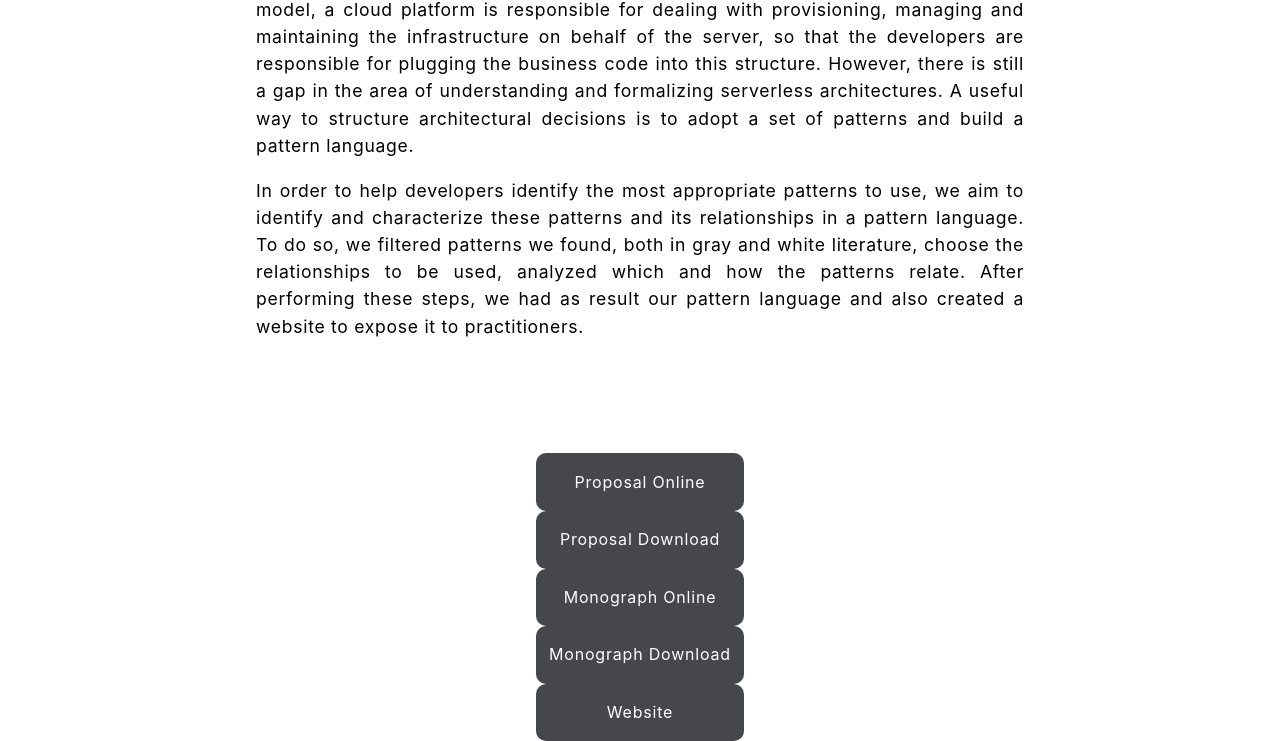
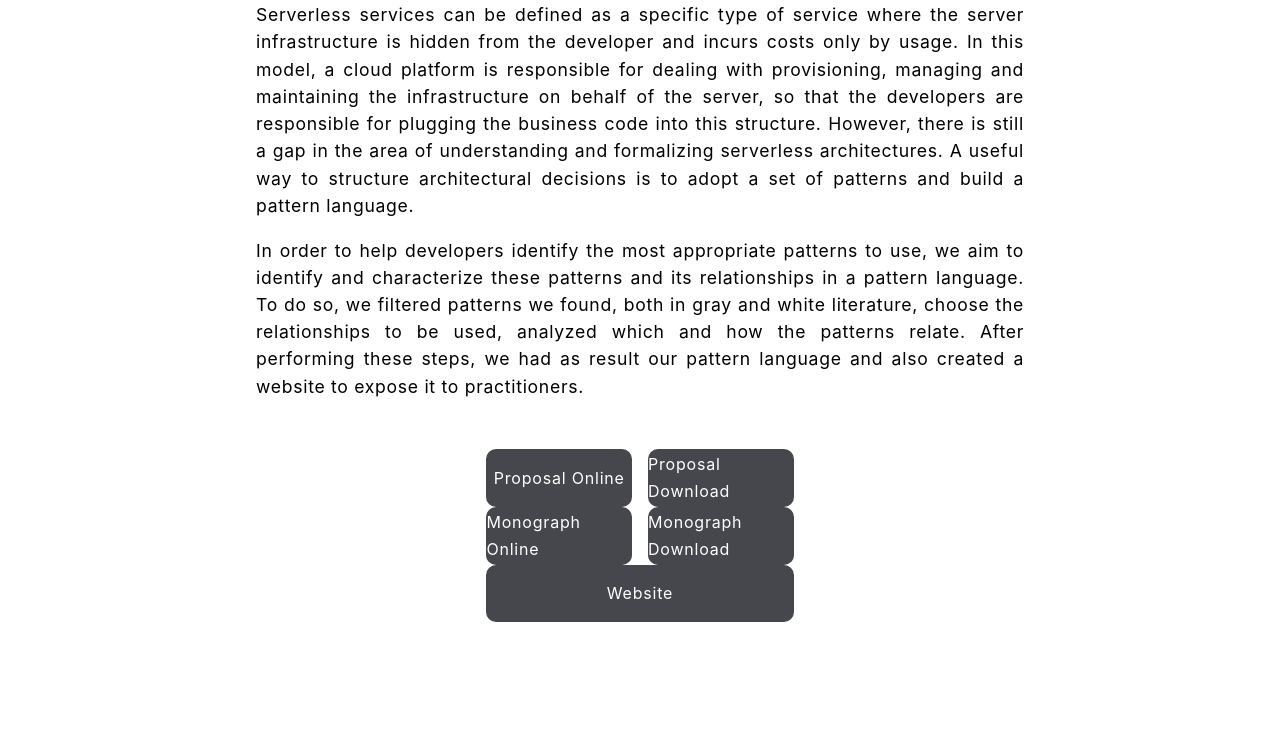
Before and after one commit to Leandrigues/monograph-website, a plain HTML site: page index.html in a window 1280 px wide. Shown: the part 204-945 px from the top of the page. After the commit the page ends 826 px from the top, so only its background shows below. Drawn offline with Linux system fonts and the light colour scheme.

Commit message:
Update style

```diff
--- a/index.html
+++ b/index.html
@@ -42,7 +42,7 @@
                 <a href="./proposal.pdf" target="_blank" download>Proposal Download</a>
                 <a href="https://github.com/Leandrigues/monograph-website/blob/main/monograph.pdf" target="_blank">Monograph Online</a>
                 <a href="./monograph.pdf" target="_blank" download>Monograph Download</a>
-                <a href="https://serverlesspatternlanguage.surge.sh" target="_blank">Website</a>
+                <a href="https://serverlesspatternlanguage.surge.sh" class="website" target="_blank">Website</a>
             </div>
         </div>
     </div>
--- a/style.css
+++ b/style.css
@@ -56,33 +56,31 @@ div {
   }
 
   .buttons {
-    margin-top: 6rem;
-    display: flex;
-    flex-direction: column;
-    height: 100%;
-    width: 100%;
-    align-items: center;
-    justify-content: space-around;
-    width: 100%;
-    justify-content: space-around;
+    height: 30%;
+    width: 40%;
+    display: grid;
+    column-gap: 1rem;
+    margin-top: 2rem;
+    grid-template-columns: 1fr 1fr;
   }
 
   a {
+    margin:auto;
     background-color: #171A21;
     height: 3.6rem;
     letter-spacing: 0.8px;
     color: white;
     border: 0;
     border-radius: 10px;
-    width: 13rem;
+    width: 100%;
     font-size: 1rem;
     display: flex;
     align-items: center;
     justify-content: center;
     transition: 0.3s;
     opacity: 0.8;
+    text-decoration: none;
     cursor: pointer;
-    text-decoration: none; /* no underline */
   }
 
   a:hover {
@@ -99,6 +97,7 @@ div {
     line-height: 1.7rem;
     letter-spacing: 0.7px;
     display: flex;
+    align-items: center;
     flex-direction: column;
     width: 60%;
     height: 100%;
@@ -111,3 +110,9 @@ div {
     font-size: 2.5rem;
     margin-bottom: 1.8rem;
   }
+
+  .website {
+    grid-column-start: 1;
+    grid-column-end: 3;
+    width: 100%;
+  }
```
